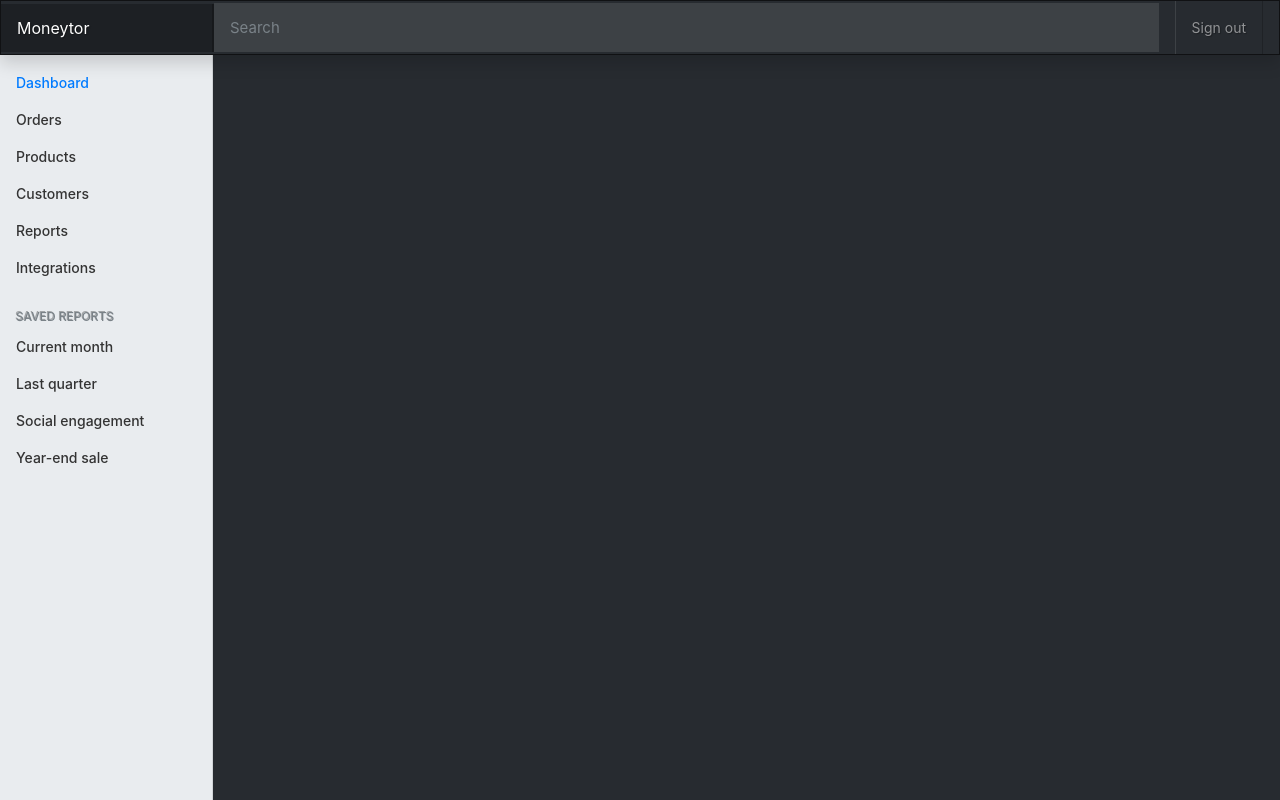
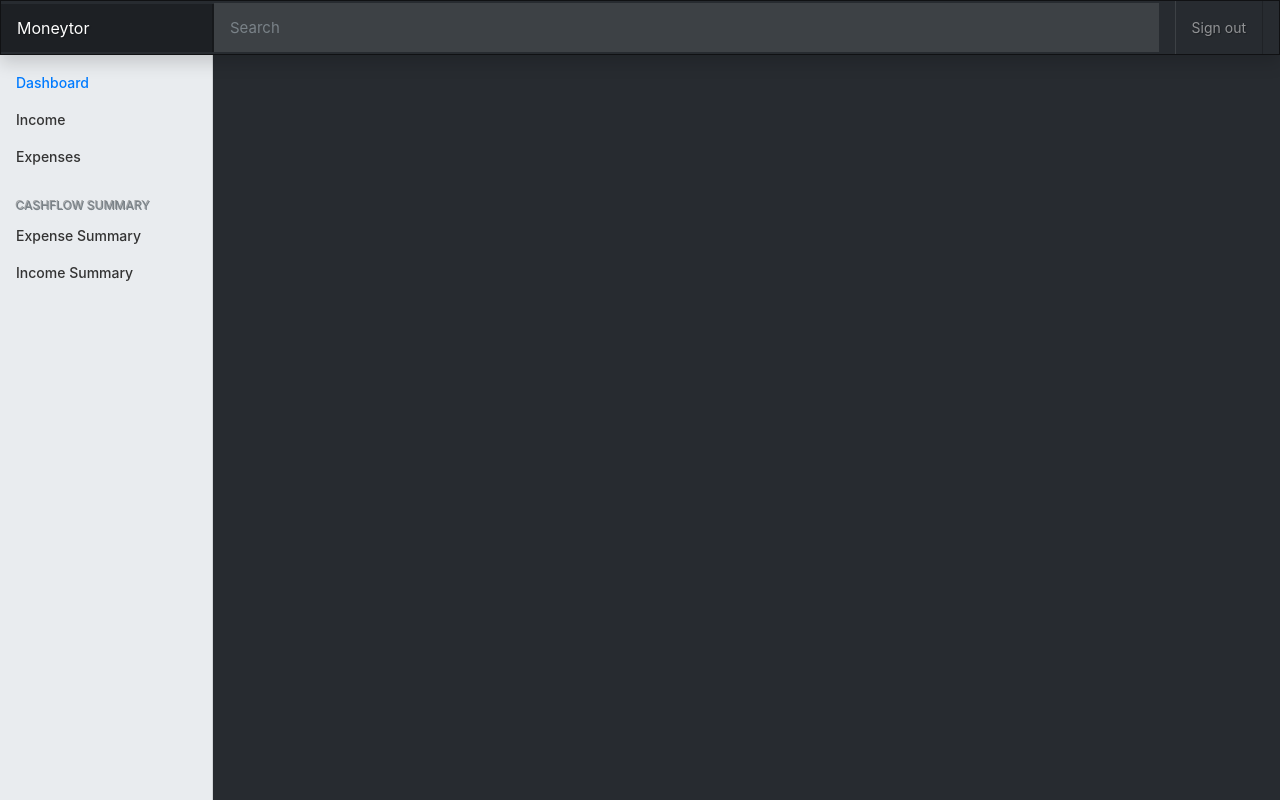
Before and after one commit to tmendonca28/Moneytor, a Django app: page / in a window 1280 px wide. Run offline with Django 3.2, Linux system fonts and the light colour scheme; some libraries are stand-ins or nearby versions.

Commit message:
Adds edits to _sidebar.html in accordance with the cashflow project
Signed-off-by: Anthony Mendonca <17821357+tmendonca28@users.noreply.github.com>

```diff
--- a/cashflowsite/templates/partials/_sidebar.html
+++ b/cashflowsite/templates/partials/_sidebar.html
@@ -11,37 +11,19 @@
         <li class="nav-item">
           <a class="nav-link" href="#">
             <span data-feather="file"></span>
-            Orders
+            Income
           </a>
         </li>
         <li class="nav-item">
           <a class="nav-link" href="#">
             <span data-feather="shopping-cart"></span>
-            Products
-          </a>
-        </li>
-        <li class="nav-item">
-          <a class="nav-link" href="#">
-            <span data-feather="users"></span>
-            Customers
-          </a>
-        </li>
-        <li class="nav-item">
-          <a class="nav-link" href="#">
-            <span data-feather="bar-chart-2"></span>
-            Reports
-          </a>
-        </li>
-        <li class="nav-item">
-          <a class="nav-link" href="#">
-            <span data-feather="layers"></span>
-            Integrations
+            Expenses
           </a>
         </li>
       </ul>
 
       <h6 class="sidebar-heading d-flex justify-content-between align-items-center px-3 mt-4 mb-1 text-muted">
-        <span>Saved reports</span>
+        <span>Cashflow Summary</span>
         <a class="link-secondary" href="#" aria-label="Add a new report">
           <span data-feather="plus-circle"></span>
         </a>
@@ -50,25 +32,13 @@
         <li class="nav-item">
           <a class="nav-link" href="#">
             <span data-feather="file-text"></span>
-            Current month
+            Expense Summary
           </a>
         </li>
         <li class="nav-item">
           <a class="nav-link" href="#">
             <span data-feather="file-text"></span>
-            Last quarter
-          </a>
-        </li>
-        <li class="nav-item">
-          <a class="nav-link" href="#">
-            <span data-feather="file-text"></span>
-            Social engagement
-          </a>
-        </li>
-        <li class="nav-item">
-          <a class="nav-link" href="#">
-            <span data-feather="file-text"></span>
-            Year-end sale
+           Income Summary
           </a>
         </li>
       </ul>
```
